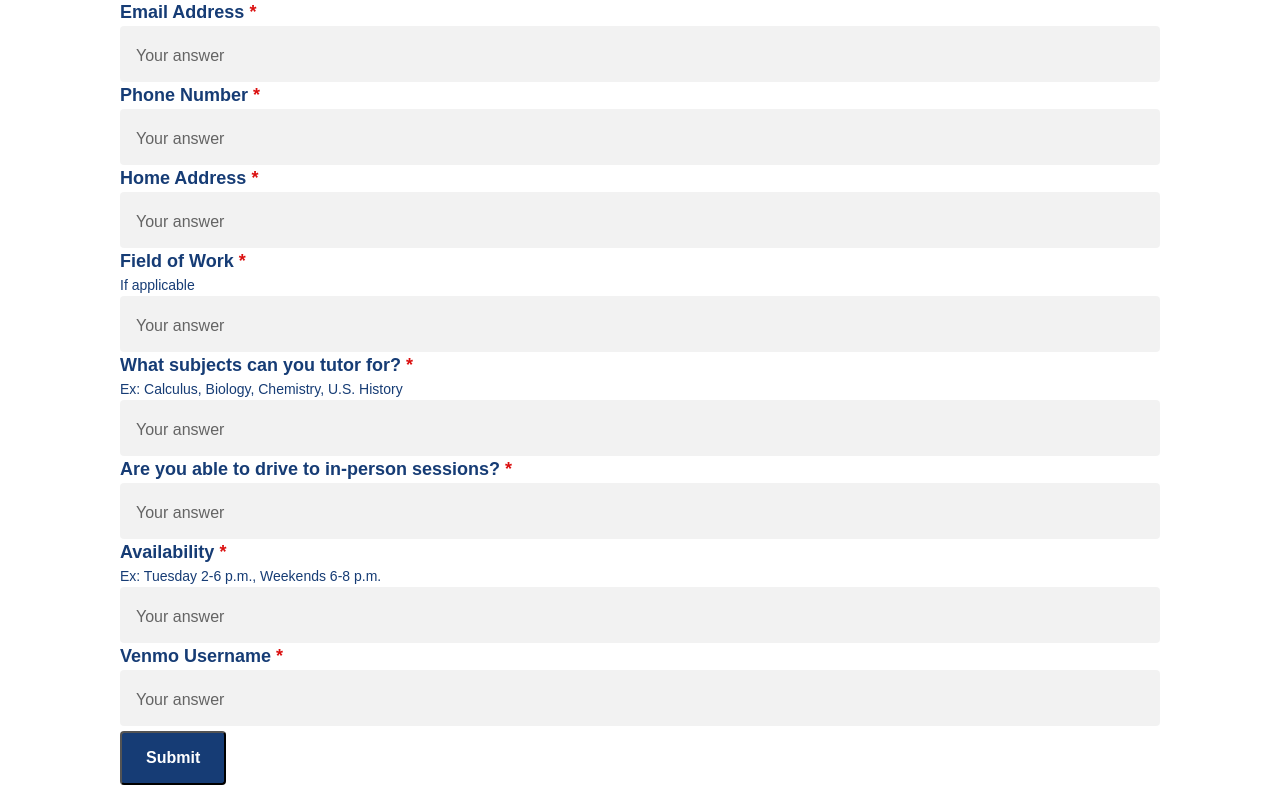
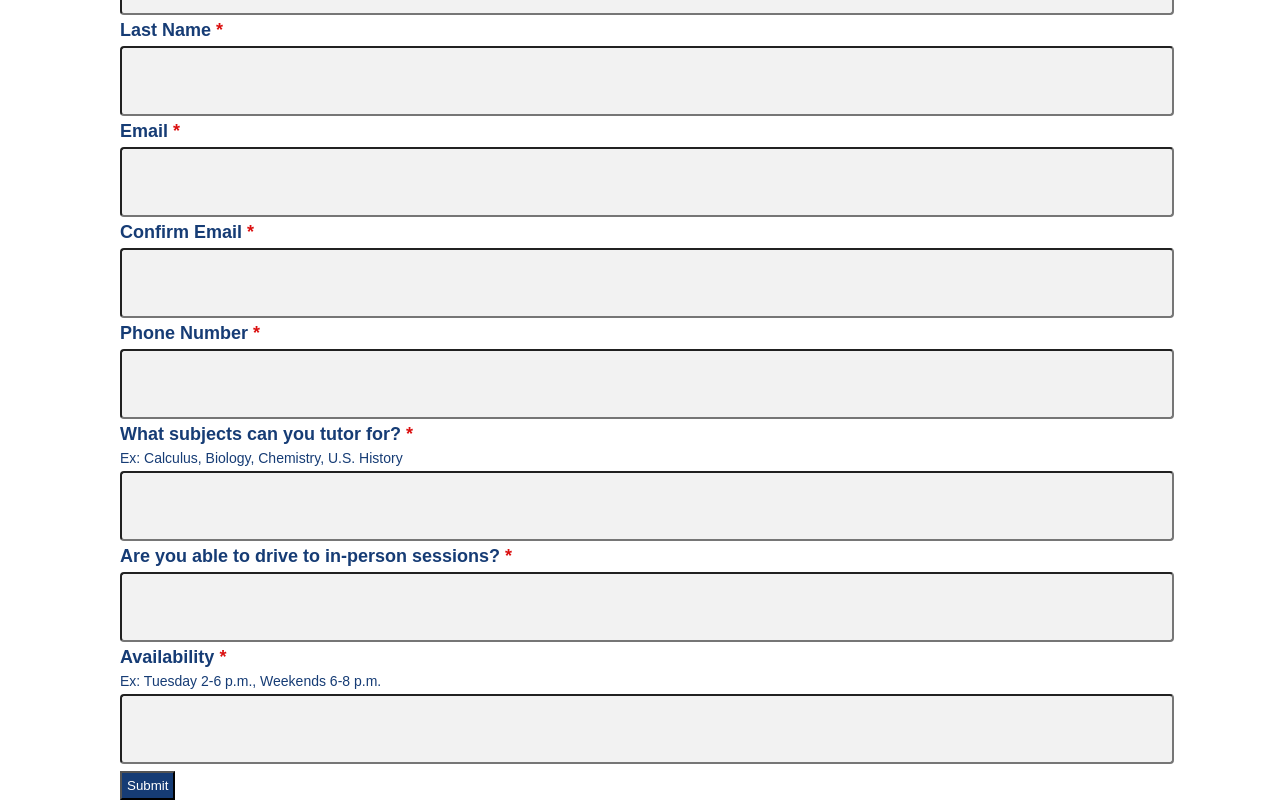
Before and after one commit to Firius0408/MasterTutoring, a React (Create React App) app in the folder frontend/: page / in a window 1280 px wide. Shown: the part 820-1622 px from the top of the page. Built offline with nearby package versions, Linux system fonts and the light colour scheme.

Commit message:
Raised state of tutorform

```diff
--- a/frontend/src/tutorform.css
+++ b/frontend/src/tutorform.css
@@ -66,95 +66,3 @@ body {
   line-height: 1.5;
   display: inline;
 }
-
-.textfield {
-  width: 100%;
-  height: 56px;
-  border-radius: 4px;
-  position: relative;
-  background-color: rgba(0, 0, 0, 0.05);
-  transition: 0.3s all;
-}
-.textfield:hover {
-  background-color: rgba(255, 255, 255, 0.45);
-  box-shadow: 0px 4px 20px 0px rgba(0, 0, 0, 0.05);
-}
-.textfield.focussed input {
-  padding: 24px 16px 8px 16px;
-}
-.textfield.focussed input + label {
-  top: 4px;
-  opacity: 1;
-  color: #28cc70;
-}
-.textfield.locked {
- pointer-events: none;
-}
-.textfield input {
-  width: 100%;
-  height: 56px;
-  position: relative;
-  padding: 0px 16px;
-  border: none;
-  border-radius: 4px;
-  font-family: 'Gotham SSm A', 'Gotham SSm B', sans-serif;
-  font-size: 16px;
-  font-weight: normal;
-  line-height: normal;
-  background-color: transparent;
-  color: #282828;
-  outline: none;
-  box-shadow: 0px 4px 20px 0px transparent;
-  transition: 0.3s background-color ease-in-out, 0.3s box-shadow ease-in-out, 0.1s padding ease-in-out;
-  -webkit-appearance: none;
-}
-.textfield input::-webkit-input-placeholder {
-  color: #646464;
-}
-.textfield input::-moz-placeholder {
-  color: #646464;
-}
-.textfield input:-ms-input-placeholder {
-  color: #646464;
-}
-.textfield input:-moz-placeholder {
-  color: #646464;
-}
-.textfield input + label {
-  position: absolute;
-  top: 24px;
-  left: 16px;
-  font-family: 'Gotham SSm A', 'Gotham SSm B', sans-serif;
-  font-size: 12px;
-  font-weight: 600;
-  line-height: 24px;
-  color: #282828;
-  opacity: 0;
-  pointer-events: none;
-  transition: 0.1s all ease-in-out;
-}
-.textfield input + label.error {
- color: #ec392f;
-}
-
-.submit {
-  background-color: #163c75;
-  color: white;
-  border-radius: 4px;
-  font-size: 16px;
-  font-weight: bold;
-  font-family: 'Gotham SSm A', 'Gotham SSm B', sans-serif;
-  padding: 16px 24px;
-  transition-duration: 0.3s;
-}
-
-.submit:hover {
-  background-color: white;
-  color: #163c75;
-  border: 2px solid #163c75;
-  border-radius: 4px;
-  font-size: 16px;
-  font-weight: bold;
-  font-family: 'Gotham SSm A', 'Gotham SSm B', sans-serif;
-  padding: 16px 24px;
- }
--- a/frontend/src/tutorform.js
+++ b/frontend/src/tutorform.js
@@ -16,7 +16,7 @@ class Instructions extends React.Component {
         </p>
         <div>
           <p className="required1">
-            * {" "}
+            {"\n"} * {" "}
           </p>
           <p className="required2">
             Required
@@ -67,128 +67,63 @@ class Description extends React.Component {
   }
 }
 
-class TextField extends React.Component {
-
-  static defaultProps = {
-    locked: false,
-    focussed: false,
-    value: '',
-    error: '',
-    label: '',
-    onChange: () => '',
-  };
-
+class Form extends React.Component {
   constructor(props) {
     super(props);
     this.state = {
-      focussed: (props.locked && props.focussed) || false,
-      value: props.value || '',
-      error: props.error || '',
-      label: props.label || '',
+      firstName:'',
+      lastName:'',
+      email:'',
+      confirmEmail:'',
+      phoneNumber:'',
+      subject:'',
+      driver:'',
+      availability:''
     };
   }
 
-  onChange = event => {
-    const { id } = this.props;
-    const value = event.target.value;
-    this.setState({ value, error: '' });
-    return this.props.onChange(id, value);
+  handleChange = (event) => {
+    const { name, value } = event.target;
+    this.setState({ [name]: value });
   }
 
-  render() {
-    const { focussed, value, error, label } = this.state;
-    const { id, type, locked } = this.props;
-    const fieldClassName = `field ${(locked ? focussed : focussed || value) && 'focussed'} ${locked && !focussed && 'locked'}`;
-    return (
-      <div className="textfield">
-        <label>
-          <input
-          id={id}
-          type="text"
-          value={value}
-          placeholder={label}
-          onChange={this.onChange}
-          onFocus={() => !locked && this.setState({ focussed: true })}
-          onBlur={() => !locked && this.setState({ focussed: false })}
-          />
-        </label>
+  handleSubmit = (event) => { }
+
+  render(){
+    return(
+      <div>
+        <form onSubmit>
+          <General text = 'First Name' />
+          <input type = 'firstName' name = 'firstName' onChange={this.handleChange} />
+          <General text = 'Last Name' />
+          <input type = 'lastName' name = 'lastName' onChange={this.handleChange} />
+          <General text = 'Email' />
+          <input type = 'email' name = 'email' onChange={this.handleChange} />
+          <General text = 'Confirm Email' />
+          <input type = 'confirmEmail' name = 'confirmEmail' onChange={this.handleChange} />
+          <General text = 'Phone Number' />
+          <input type='phoneNumber' name ='phoneNumber' onChange={this.handleChange} />
+          <General text = 'What subjects can you tutor for?' />
+          <Description text = 'Ex: Calculus, Biology, Chemistry, U.S. History' />
+          <input type = 'subject' name = 'subject' onChange={this.handleChange} />
+          <General text = 'Are you able to drive to in-person sessions?' />
+          <input type = 'driver' name = 'driver' onChange={this.handleChange} />
+          <General text = 'Availability' />
+          <Description text = 'Ex: Tuesday 2-6 p.m., Weekends 6-8 p.m.' />
+          <input type = 'availability' name = 'availability' onChange={this.handleChange} />
+          <button onSubmit={this.handleSubmit}>Submit</button>
+        </form>
       </div>
-    );
-  }
-}
-
-class Submit extends React.Component {
-  constructor(props) {
-    super(props);
-    this.state = {value: null};
-    this.handleSubmit = this.handleSubmit.bind(this);
-  }
-
-  handleSubmit(event) {
-    {/* Send all the inputs to the server, where they are saved to an account*/}
-  }
-
-  render() {
-    return (
-      <button className="submit" onSubmit={this.handleSubmit}>
-        Submit
-      </button>
-    );
+    )
   }
 }
 
 class TutorPage extends React.Component {
-  renderInstructions() {
-    return <Instructions />;
-  }
-  renderGeneral(input) {
-    return <General text={input}/>;
-  }
-  renderDescription(input) {
-    return <Description text={input}/>;
-  }
-  renderTextField() {
-    return <TextField label="Your answer"/>;
-  }
-  renderSubmit() {
-    return <Submit />;
-  }
-
   render() {
     return (
       <div>
-        {this.renderInstructions()}
-        {this.renderGeneral("Name")}
-        {this.renderTextField()}
-        <p>{"\n"}</p>
-        {this.renderGeneral("Email Address")}
-        {this.renderTextField()}
-        <p>{"\n"}</p>
-        {this.renderGeneral("Phone Number")}
-        {this.renderTextField()}
-        <p>{"\n"}</p>
-        {this.renderGeneral("Home Address")}
-        {this.renderTextField()}
-        <p>{"\n"}</p>
-        {this.renderGeneral("Field of Work")}
-        {this.renderDescription("If applicable")}
-        {this.renderTextField()}
-        <p>{"\n"}</p>
-        {this.renderGeneral("What subjects can you tutor for?")}
-        {this.renderDescription("Ex: Calculus, Biology, Chemistry, U.S. History")}
-        {this.renderTextField()}
-        <p>{"\n"}</p>
-        {this.renderGeneral("Are you able to drive to in-person sessions?")}
-        {this.renderTextField()}
-        <p>{"\n"}</p>
-        {this.renderGeneral("Availability")}
-        {this.renderDescription("Ex: Tuesday 2-6 p.m., Weekends 6-8 p.m.")}
-        {this.renderTextField()}
-        <p>{"\n"}</p>
-        {this.renderGeneral("Venmo Username")}
-        {this.renderTextField()}
-        <p>{"\n"}</p>
-        {this.renderSubmit()}
+        <Instructions />
+        <Form />
       </div>
     );
   }
```
